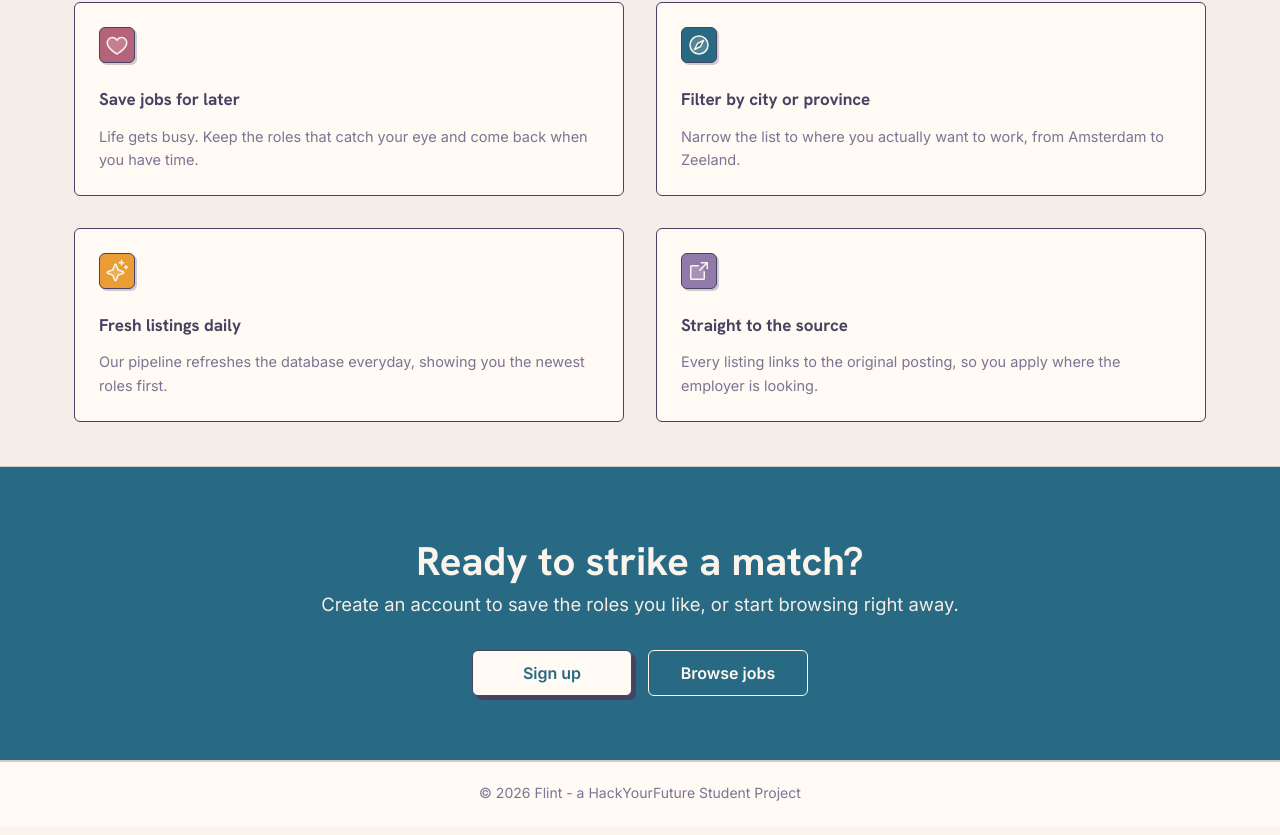
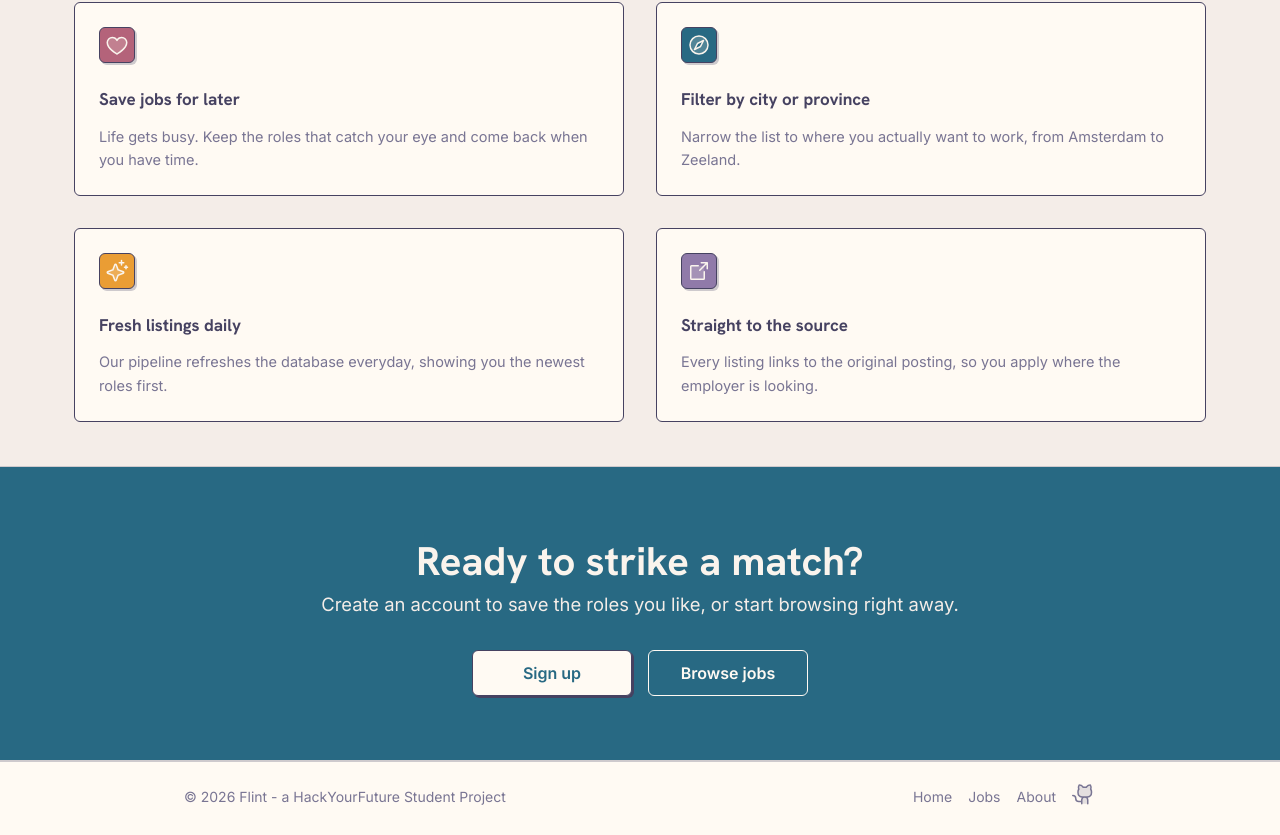
Before and after one commit to HackYourFutureProjects/c55-final-project-group-B, a Next.js app in the folder frontend/: page / in a window 1280 px wide. Shown: the part 630-1465 px from the top of the page. Built offline with nearby package versions, Linux system fonts and the light colour scheme; no server answers.

Commit message:
feat: adjusted site footer to include nav links

```diff
--- a/frontend/src/components/action-banner.module.css
+++ b/frontend/src/components/action-banner.module.css
@@ -39,13 +39,14 @@
   color: var(--pine);
   background-color: var(--surface);
   border: 1px solid var(--text);
-  box-shadow: var(--shadow-hard);
+  box-shadow: var(--shadow-hard-sm);
   border-radius: var(--radius);
   transition: all 150ms ease-in-out;
 }
 
 .primary:hover {
   translate: -1px -1px;
+  box-shadow: var(--shadow-hard);
   transition: all 150ms ease-in-out;
 }
 
--- a/frontend/src/components/site-footer.module.css
+++ b/frontend/src/components/site-footer.module.css
@@ -1,9 +1,35 @@
 .footer {
   margin-top: auto;
-  text-align: center;
   font-size: 14px;
   background-color: var(--surface);
   color: var(--subtle);
   border-top: 1px solid var(--highlight-high);
   padding-block: 20px 24px;
 }
+
+.inner {
+  display: flex;
+  align-items: center;
+  justify-content: space-between;
+  margin-inline: auto;
+  max-width: 75%;
+  padding-inline: 24px;
+}
+
+.nav {
+  display: flex;
+  flex-direction: row;
+  align-items: center;
+  justify-content: center;
+  gap: 16px;
+  list-style: none;
+}
+
+.links {
+  text-underline-offset: 4px;
+}
+
+.links:hover {
+  color: var(--pine);
+  text-decoration: underline;
+}
--- a/frontend/src/components/site-footer.tsx
+++ b/frontend/src/components/site-footer.tsx
@@ -1,10 +1,44 @@
+import Link from "next/link";
 import styles from "./site-footer.module.css";
+import { GithubLogoIcon } from "@phosphor-icons/react/dist/ssr";
 
 export function SiteFooter() {
   const year = new Date().getFullYear();
   return (
     <footer className={styles.footer}>
-      <p>&#xA9; {year} Flint - a HackYourFuture Student Project</p>
+      <div className={styles.inner}>
+        <p>
+          &#xA9; {year} Flint - a{" "}
+          <a
+            className={styles.links}
+            href="https://hackyourfuture.net"
+            target="_blank"
+          >
+            HackYourFuture
+          </a>{" "}
+          Student Project
+        </p>
+        <ul aria-label="Footer links" className={styles.nav}>
+          <li className={styles.links}>
+            <Link href="/">Home</Link>
+          </li>
+          <li className={styles.links}>
+            <Link href="/jobs">Jobs</Link>
+          </li>
+          <li className={styles.links}>
+            <Link href="/about">About</Link>
+          </li>
+          <li className={styles.links}>
+            <Link
+              aria-label="Flint source code on GitHub"
+              href="https://github.com/HackYourFutureProjects/c55-final-project-group-B"
+              target="_blank"
+            >
+              <GithubLogoIcon size={24} weight="duotone" aria-hidden="true" />
+            </Link>
+          </li>
+        </ul>
+      </div>
     </footer>
   );
 }
```
